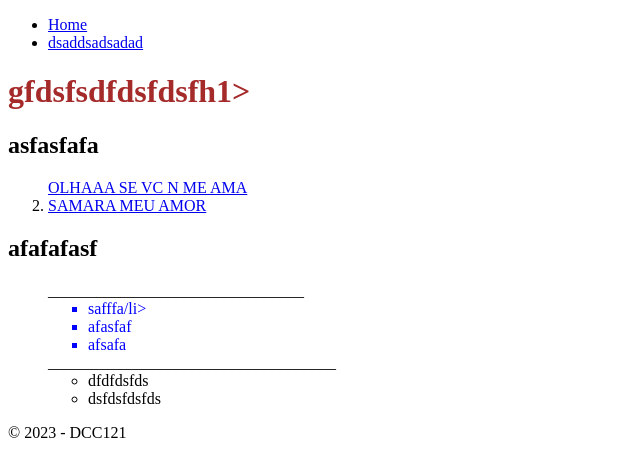
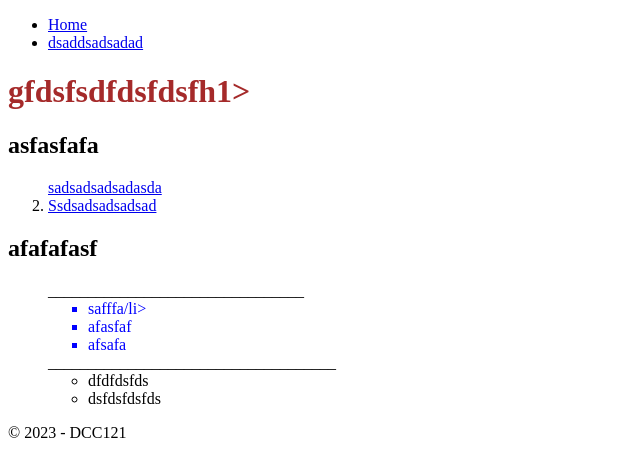
Before and after one commit to ufjf-dcc121/dcc121-2023-1-atv1-Igor-Japa, a plain HTML site: page index.html in a window 1280 px wide. Shown: the whole page, without its empty margins (0-640 px from the left). Drawn offline with Linux system fonts and the light colour scheme.

Commit message:
Muda o resto

```diff
--- a/index.html
+++ b/index.html
@@ -19,8 +19,8 @@
         <h1 style="color: brown;">gfdsfsdfdsfdsfh1>
         <h2>asfasfafa</h2>
         <ol>
-            <li style="list-style-type: none;"><a href="https://www.youtube.com/watch?v=e7_nc4xUfGU">OLHAAA SE VC N ME AMA</a></li>
-            <li><a href="https://www.youtube.com/watch?v=7mhqSO-CR2Q&list=PLRi1vR3MpczarD64LjwjFDOhyThRFeqar">SAMARA MEU AMOR</a></li>
+            <li style="list-style-type: none;"><a href="https://www.youtube.com">sadsadsadsadasda</a></li>
+            <li><a href="https://www.youtube.com/">Ssdsadsadsadsad</a></li>
         </ol>
         <h2>afafafasf</h2>
         <ul>
```
